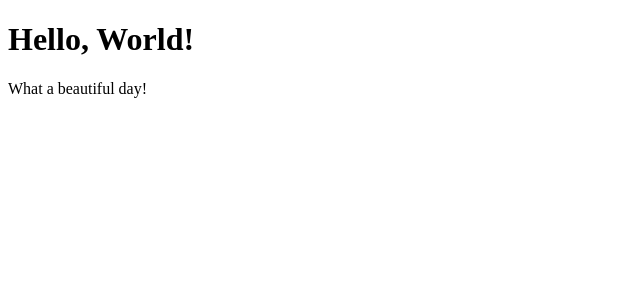
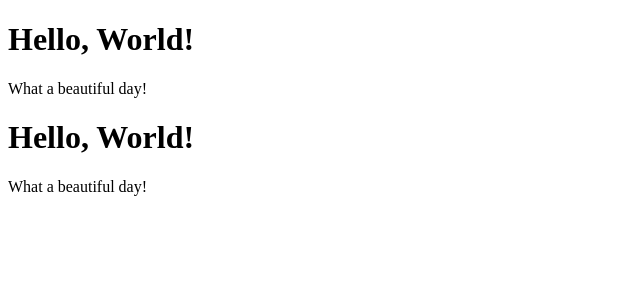
Before and after one commit to Andrea-Rizzo20/react-exercises, a React (Create React App) app: page / in a window 1280 px wide. Shown: the top 300 px of the page, without its empty margins (0-640 px from the left). Built offline with nearby package versions, Linux system fonts and the light colour scheme.

Commit message:
Esercizio/Components-8

```diff
--- a/src/App.js
+++ b/src/App.js
@@ -6,7 +6,10 @@ export class App extends React.Component {
     return (
       <div>
         <Hello />
+        <Hello />
       </div>
     );
   }
 }
+
+// Yes, we can use the Hello component more than once
```
